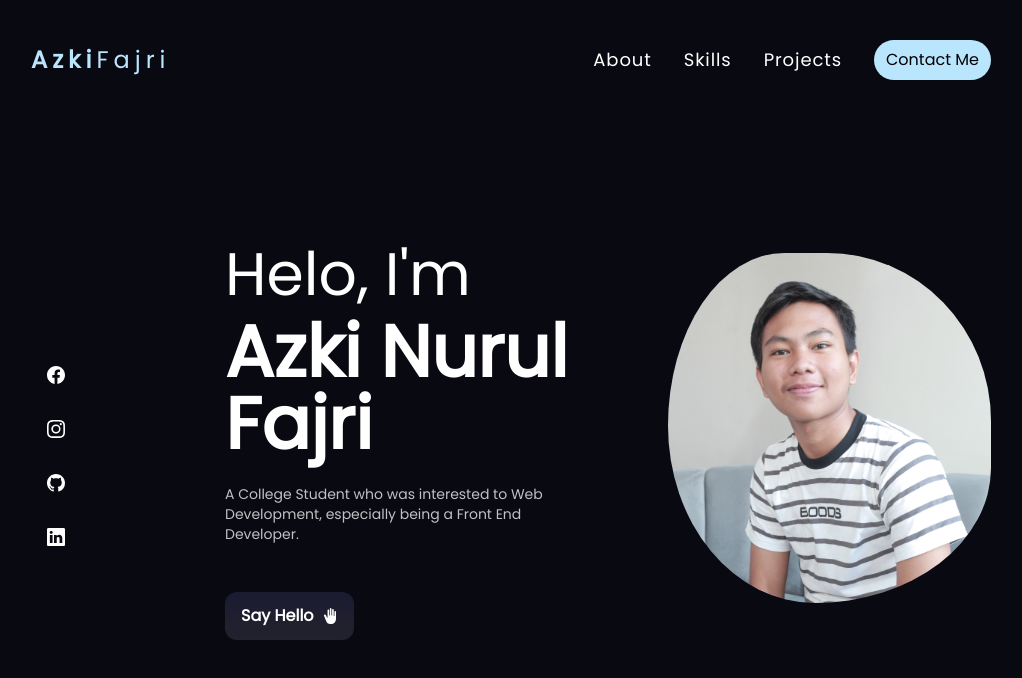
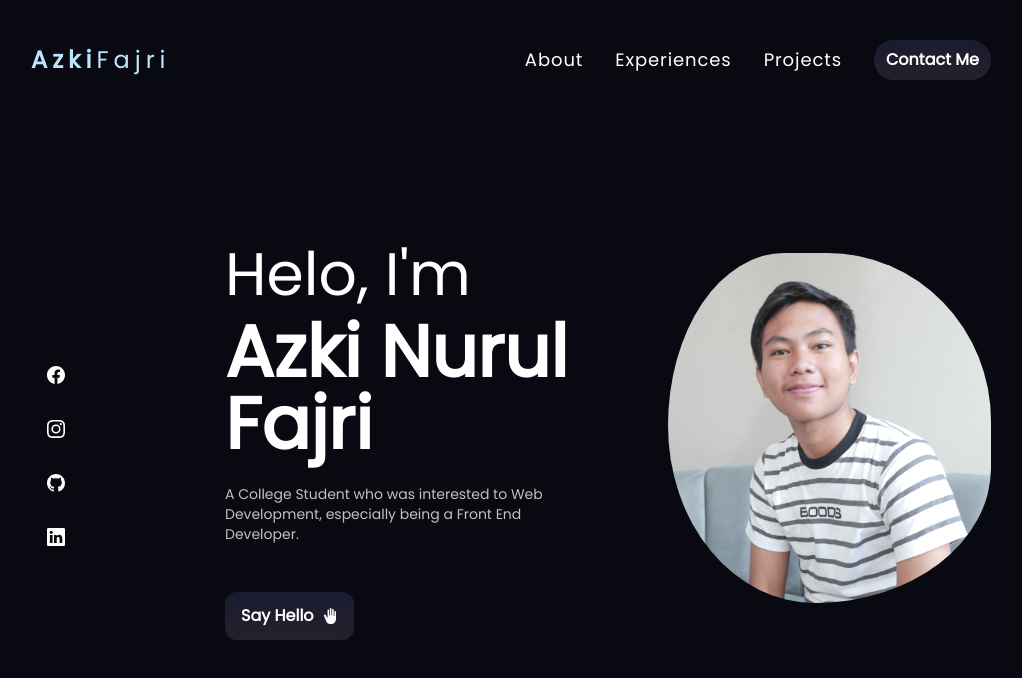
Before and after one commit to azkinf16/my-portofolio, a React (Create React App) app: page / in a window 1280 px wide. Shown: the top 678 px of the page, without its empty margins (129-1151 px from the left). Built offline with nearby package versions, Linux system fonts and the light colour scheme.

Commit message:
change a bit styling and add useNavigate

```diff
--- a/src/components/Navbar.jsx
+++ b/src/components/Navbar.jsx
@@ -1,29 +1,35 @@
 import React from "react";
+import { useNavigate } from "react-router-dom";
 
 function Navbar() {
+  const navigate = useNavigate();
+
   return (
     <>
-      <div className="navbar">
-        <div className="flex items-center justify-between absolute pt-10 px-40 z-10 w-full">
+      <nav className="flex absolute items-center justify-between pt-10 px-40 z-10 w-full">
         <h1 className="text-2xl text-sky-200 cursor-default tracking-[5px] hover:tracking-[6px] duration-300">
           <span className="font-black">Azki</span>Fajri
         </h1>
         <div className="flex justify-end w-full ml-12">
-            <h5 className="text-white text-lg tracking-wider cursor-pointer relative after:content-[''] after:bg-slate-400 after:h-[1.5px] after:w-0 after:left-0 after:-bottom-[1.5px] after:rounded-xl after:absolute after:duration-500 after:hover:w-full">
+          <p
+            onClick={() => navigate("/")}
+            className="text-white text-lg tracking-wider cursor-pointer relative after:content-[''] after:bg-slate-400 after:h-[1.5px] after:w-0 after:left-0 after:-bottom-[1.5px] after:rounded-xl after:absolute after:duration-500 after:hover:w-full"
+          >
             About
-            </h5>
+          </p>
           <h5 className="text-white text-lg tracking-wider cursor-pointer relative after:content-[''] after:bg-slate-400 after:h-[1.5px] after:w-0 after:left-0 after:-bottom-[1.5px] after:rounded-xl after:absolute after:duration-500 after:hover:w-full ml-8">
-              Skills
+            Experiences
           </h5>
           <h5 className="text-white text-lg tracking-wider cursor-pointer relative after:content-[''] after:bg-slate-400 after:h-[1.5px] after:w-0 after:left-0 after:-bottom-[1.5px] after:rounded-xl after:absolute after:duration-500 after:hover:w-full ml-8">
             Projects
           </h5>
         </div>
         <div className="ml-8">
-            <button className="bg-sky-200 py-2 px-3 rounded-full hover:scale-90 duration-300">Contact&nbsp;Me</button>
+          <button className="bg-gradient-to-b from-[#1b1b31] to-[#22222d] py-2 px-3 font-bold rounded-full hover:scale-90 duration-300 text-white">
+            Contact&nbsp;Me
+          </button>
         </div>
-        </div>
-      </div>
+      </nav>
     </>
   );
 }
```
Lines whose indentation alone changed are shown as unchanged.
